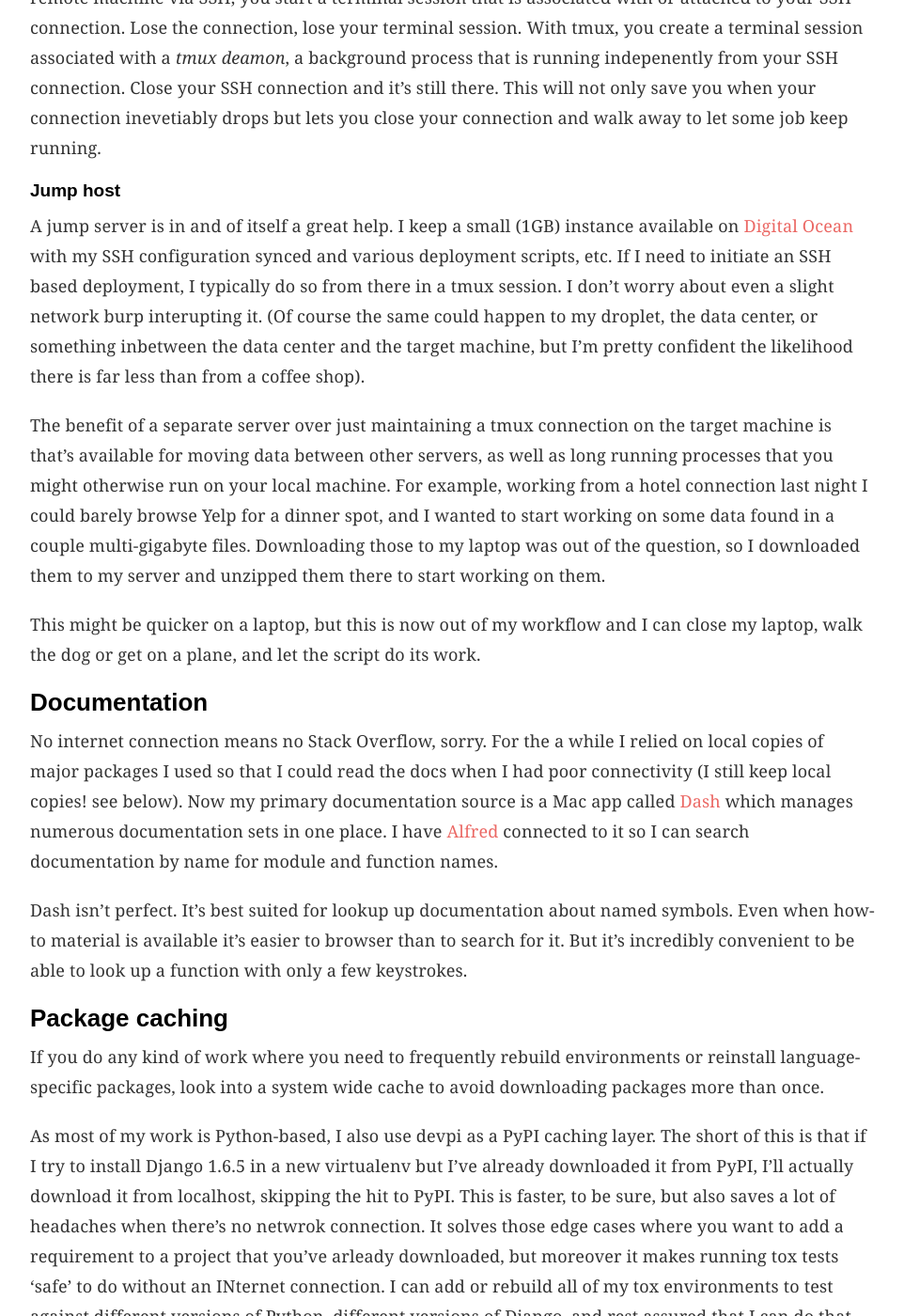
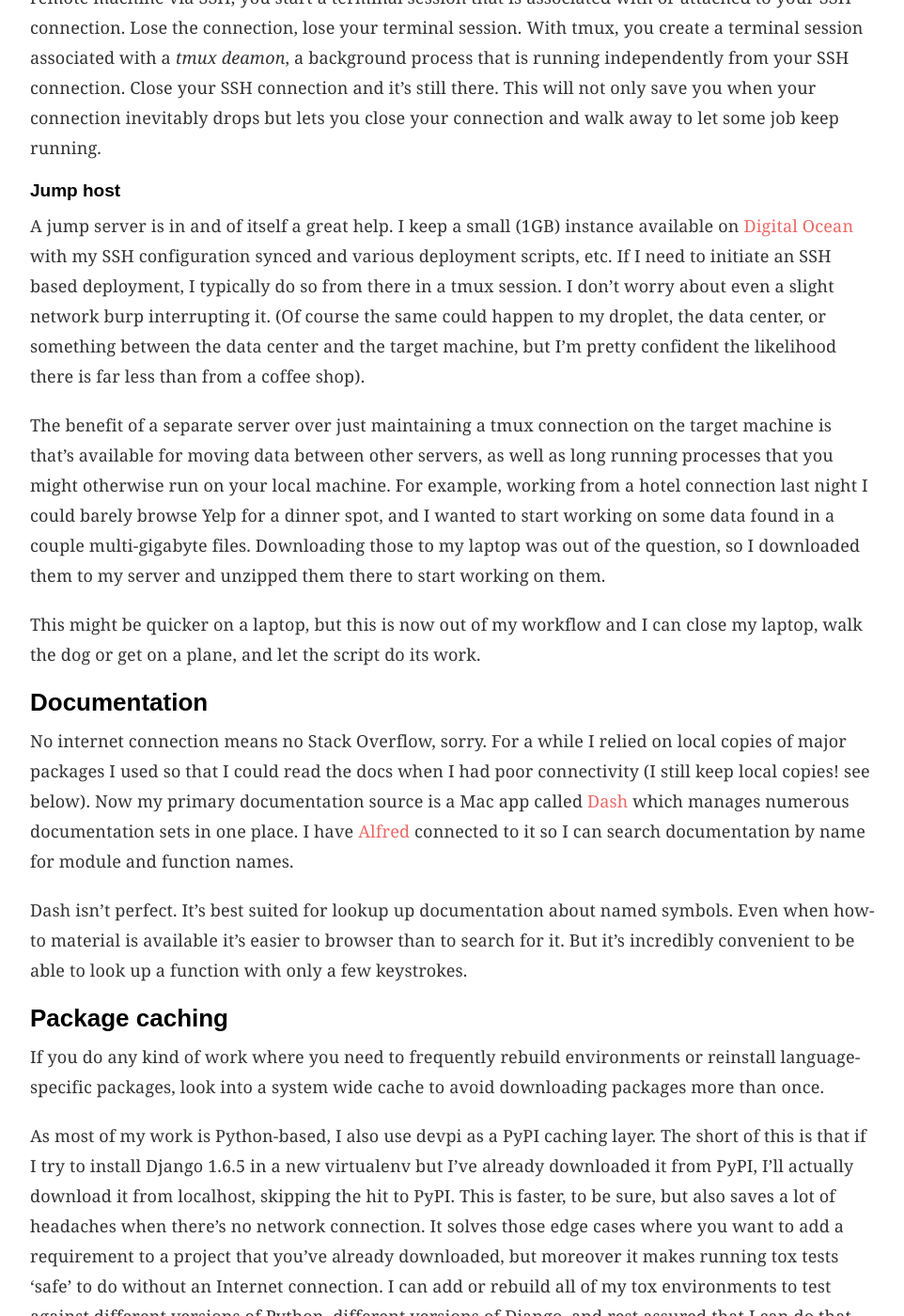
Before and after one commit to bennylope/bennylope.github.com, a Jekyll site: the page built from _posts/2014-12-30-the-remote-developer.md, in a window 1280 px wide and 1400 px high, scrolled down 1653 px. Shown: the whole window at 94% size, without its empty margins (158-1120 px from the left). Built offline with Jekyll 4.4.1, drawn with Linux system fonts in a browser that asks for light colours; some web fonts are replaced; comment, search, counter and statistics services are not loaded; some of the changed text lies outside the part shown.

Commit message:
Spleling

```diff
--- a/_posts/2014-12-30-the-remote-developer.md
+++ b/_posts/2014-12-30-the-remote-developer.md
@@ -12,7 +12,7 @@ teaser: >
 ---
 
 I mostly work from a home office. Also co-working spaces. And coffee shops,
-friends's homes, occasionally hotels, airport terminals, airplanes, even
+friends' homes, occasionally hotels, airport terminals, airplanes, even
 historic lakeside palazzos, and over rural satellite connections in
 [Middle Earth](https://en.wikipedia.org/wiki/Haast,_New_Zealand). I've
 been writing this draft on the road in Philadelphia.
@@ -80,8 +80,8 @@ Think of a multiplexer, like
 machine via SSH, you start a terminal session that is associated with or attached to your SSH
 connection. Lose the connection, lose your terminal session. With tmux, you
 create a terminal session associated with a *tmux deamon*, a background
-process that is running indepenently from your SSH connection. Close your SSH connection and it's still there. This will
-not only save you when your connection inevetiably drops but lets you close
+process that is running independently from your SSH connection. Close your SSH connection and it's still there. This will
+not only save you when your connection inevitably drops but lets you close
 your connection and walk away to let some job keep running.
 
 #### Jump host
@@ -90,8 +90,8 @@ A jump server is in and of itself a great help. I keep a small (1GB)
 instance available on [Digital Ocean](https://www.digitalocean.com/?refcode=5eeefd1f4dfe) with my SSH configuration synced and
 various deployment scripts, etc. If I need to initiate an SSH based
 deployment, I typically do so from there in a tmux session. I don't
-worry about even a slight network burp interupting it. (Of course the
-same could happen to my droplet, the data center, or something inbetween
+worry about even a slight network burp interrupting it. (Of course the
+same could happen to my droplet, the data center, or something between
 the data center and the target machine, but I'm pretty confident the
 likelihood there is far less than from a coffee shop).
 
@@ -110,7 +110,7 @@ let the script do its work.
 
 ### Documentation
 
-No internet connection means no Stack Overflow, sorry. For the a while I
+No internet connection means no Stack Overflow, sorry. For a while I
 relied on local copies of major packages I used so that I could
 read the docs when I had poor connectivity (I still keep local copies!
 see below). Now my primary documentation source is a Mac app called
@@ -133,12 +133,12 @@ As most of my work is Python-based, I also use devpi as a PyPI caching layer.
 The short of this is that if I try to install Django 1.6.5 in a new virtualenv
 but I've already downloaded it from PyPI, I'll actually download it from
 localhost, skipping the hit to PyPI. This is faster, to be sure, but also saves
-a lot of headaches when there's no netwrok connection. It solves those edge
-cases where you want to add a requirement to a project that you've arleady
-downloaded, but moreover it makes running tox tests 'safe' to do without an
-INternet connection. I can add or rebuild all of my tox environments to test
+a lot of headaches when there's no network connection. It solves those edge
+cases where you want to add a requirement to a project that you've
+already downloaded, but moreover it makes running tox tests 'safe' to do without an
+Internet connection. I can add or rebuild all of my tox environments to test
 against different versions of Python, different versions of Django, and rest
-assured that I can do that wihtout having to hit PyPI.
+assured that I can do that without having to hit PyPI.
 
 ### Databases
 
```
Also changed, not shown: other parts of _posts/2014-12-30-the-remote-developer.md (+1 -1 lines).
